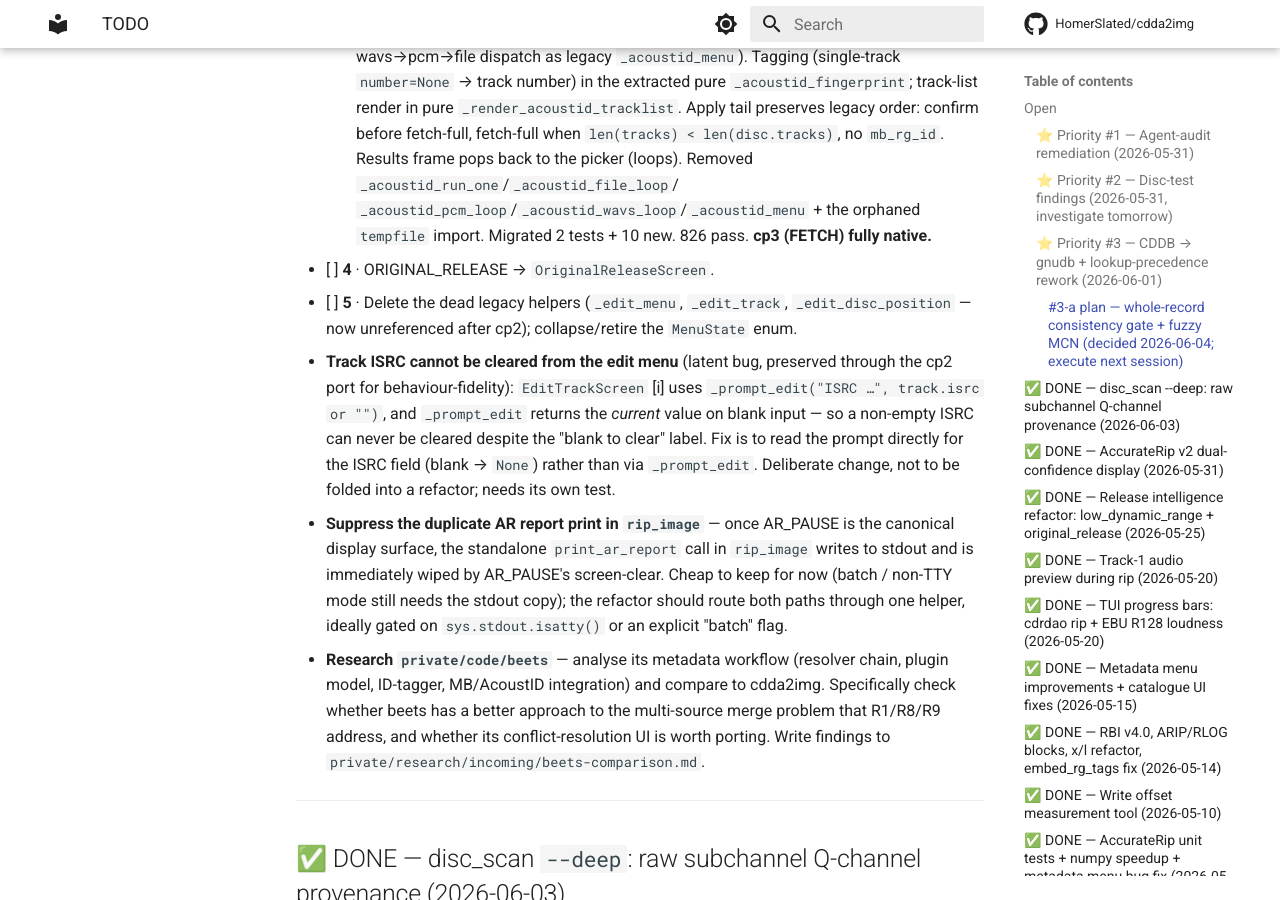
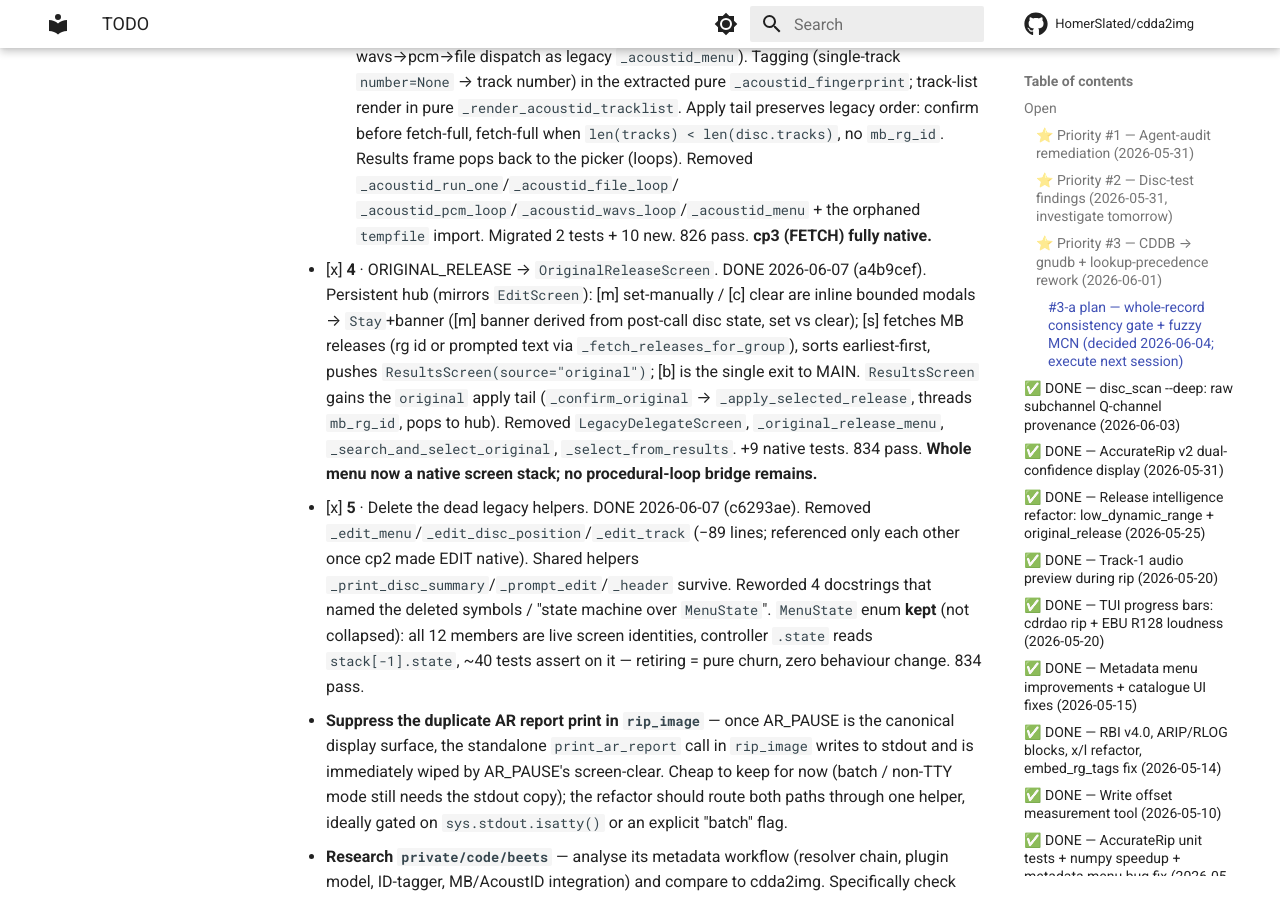
Before and after one commit to HomerSlated/cdda2img, an MkDocs documentation site: the page built from docs/reference/TODO.md, in a window 1280 px wide and 900 px high, scrolled down 7427 px. Built offline with MkDocs 1.6.1 and Material for MkDocs 9.7.7, drawn with Linux system fonts in a browser that asks for light colours; comment, search, counter and statistics services are not loaded.

Commit message:
fix(menu): allow clearing a track ISRC from the edit screen
`EditTrackScreen` [i] routed ISRC entry through `_prompt_edit`, which
returns the *current* value on blank input — the correct keep-on-blank
idiom for title/performer/album/artist, but wrong for ISRC, whose label
promises "blank to clear". The result: a non-empty ISRC could never be
cleared from the menu despite the label (a latent bug carried unchanged
through the cp2 screen port for behaviour fidelity).

Fix: the [i] branch now reads the prompt directly instead of via
`_prompt_edit`, so blank → `None` (cleared) and a typed value is stored
uppercased. The current ISRC is echoed in the prompt when set. The
keep-on-blank `_prompt_edit` contract is untouched — title/performer
still keep their value on blank, as they should.

Tests: inverted `test_edit_track_isrc_blank_does_not_clear_existing` →
`test_edit_track_isrc_blank_clears_existing` (now asserts `isrc is None`);
added `test_edit_track_isrc_overwrites_existing` (non-blank replaces +
uppercases an existing value). 835 passed (3.14 + 3.10); make check clean.

Docs: TODO.md — removed the now-fixed ISRC-clear Open bullet; ticked the
screen-stack migration checklist items 4 (cp4, a4b9cef) and 5 (cp5,
c6293ae), which had shipped without their boxes checked.

Co-Authored-By: Claude Opus 4.8 <noreply@anthropic.com>

```diff
--- a/docs/reference/TODO.md
+++ b/docs/reference/TODO.md
@@ -304,17 +304,25 @@ behaviour, not a regression.
           frame pops back to the picker (loops). Removed `_acoustid_run_one`/`_acoustid_file_loop`/
           `_acoustid_pcm_loop`/`_acoustid_wavs_loop`/`_acoustid_menu` + the orphaned `tempfile`
           import. Migrated 2 tests + 10 new. 826 pass. **cp3 (FETCH) fully native.**
-  - [ ] **4** · ORIGINAL_RELEASE → `OriginalReleaseScreen`.
-  - [ ] **5** · Delete the dead legacy helpers (`_edit_menu`, `_edit_track`,
-        `_edit_disc_position` — now unreferenced after cp2); collapse/retire the
-        `MenuState` enum.
-- **Track ISRC cannot be cleared from the edit menu** (latent bug, preserved
-  through the cp2 port for behaviour-fidelity): `EditTrackScreen` [i] uses
-  `_prompt_edit("ISRC …", track.isrc or "")`, and `_prompt_edit` returns the
-  *current* value on blank input — so a non-empty ISRC can never be cleared
-  despite the "blank to clear" label. Fix is to read the prompt directly for
-  the ISRC field (blank → `None`) rather than via `_prompt_edit`. Deliberate
-  change, not to be folded into a refactor; needs its own test.
+  - [x] **4** · ORIGINAL_RELEASE → `OriginalReleaseScreen`. DONE 2026-06-07 (a4b9cef).
+        Persistent hub (mirrors `EditScreen`): [m] set-manually / [c] clear are inline
+        bounded modals → `Stay`+banner ([m] banner derived from post-call disc state, set
+        vs clear); [s] fetches MB releases (rg id or prompted text via
+        `_fetch_releases_for_group`), sorts earliest-first, pushes
+        `ResultsScreen(source="original")`; [b] is the single exit to MAIN. `ResultsScreen`
+        gains the `original` apply tail (`_confirm_original` → `_apply_selected_release`,
+        threads `mb_rg_id`, pops to hub). Removed `LegacyDelegateScreen`,
+        `_original_release_menu`, `_search_and_select_original`, `_select_from_results`.
+        +9 native tests. 834 pass. **Whole menu now a native screen stack; no
+        procedural-loop bridge remains.**
+  - [x] **5** · Delete the dead legacy helpers. DONE 2026-06-07 (c6293ae). Removed
+        `_edit_menu`/`_edit_disc_position`/`_edit_track` (−89 lines; referenced only each
+        other once cp2 made EDIT native). Shared helpers
+        `_print_disc_summary`/`_prompt_edit`/`_header` survive. Reworded 4 docstrings that
+        named the deleted symbols / "state machine over `MenuState`". `MenuState` enum
+        **kept** (not collapsed): all 12 members are live screen identities, controller
+        `.state` reads `stack[-1].state`, ~40 tests assert on it — retiring = pure churn,
+        zero behaviour change. 834 pass.
 - **Suppress the duplicate AR report print in `rip_image`** — once AR_PAUSE
   is the canonical display surface, the standalone `print_ar_report` call
   in `rip_image` writes to stdout and is immediately wiped by AR_PAUSE's
```
Also changed, not shown: 2 other files.
